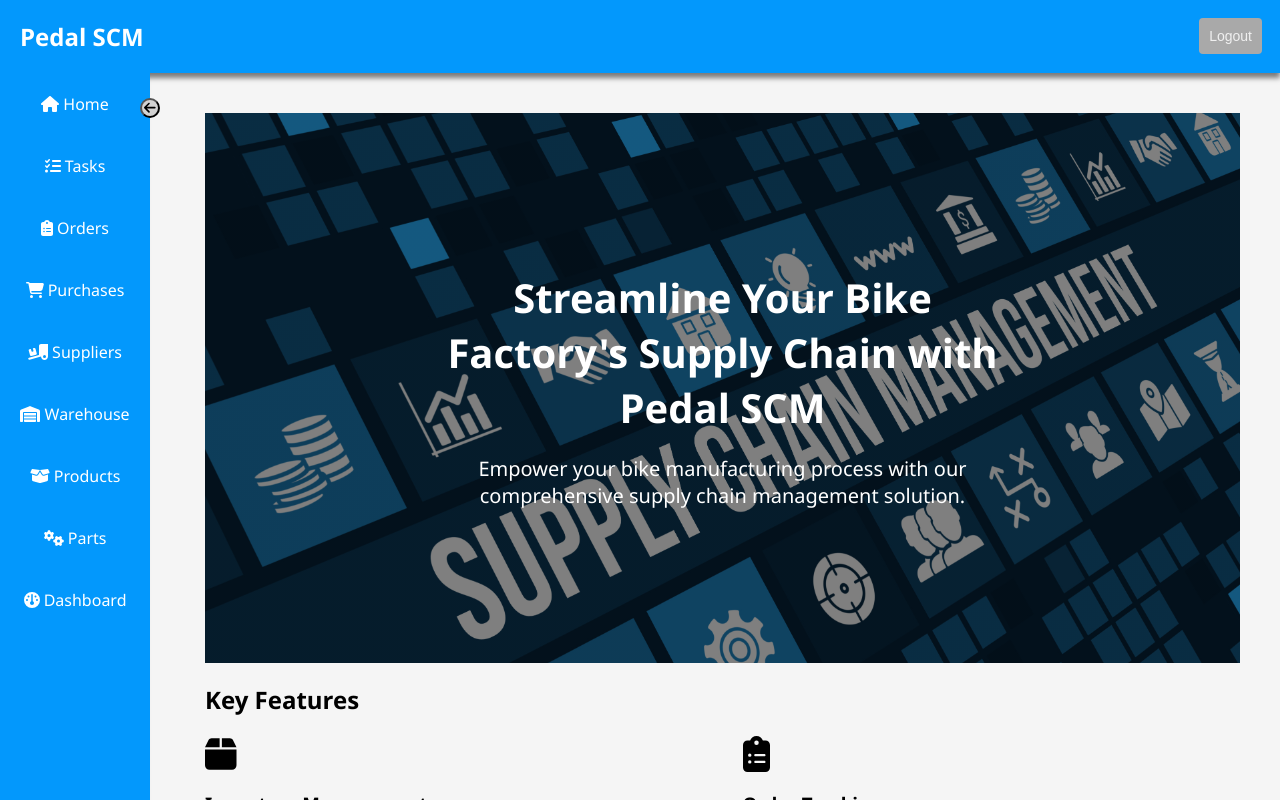
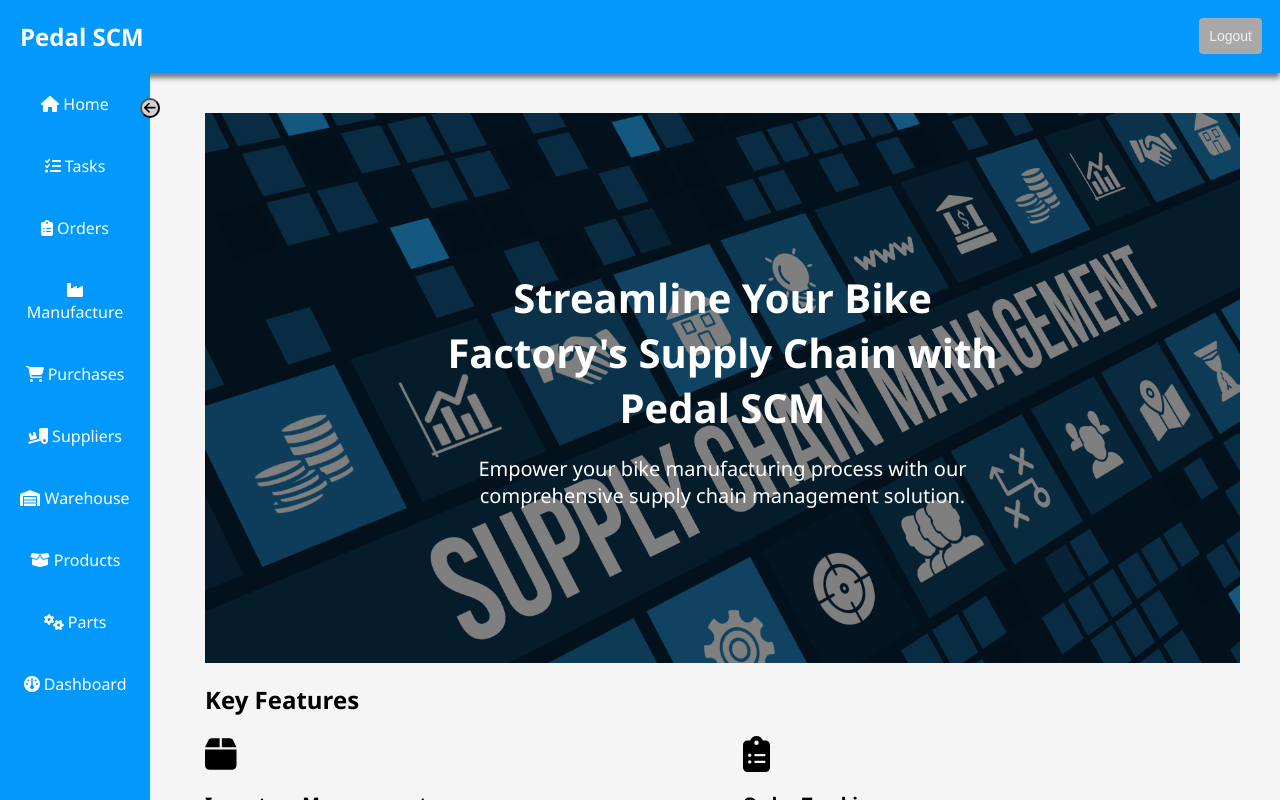
Before and after one commit to Steven-ElKhoury/SCM, a React (Create React App) app in the folder client/: page /main in a window 1280 px wide. Built offline with nearby package versions, Linux system fonts and the light colour scheme; what @react-pdf/renderer would draw is missing.

Commit message:
Manufacture in sidebar

```diff
--- a/client/src/pages/Sidebar.jsx
+++ b/client/src/pages/Sidebar.jsx
@@ -1,6 +1,6 @@
 import React from 'react';
 import { Link } from 'react-router-dom';
-import { faArrowRight,faArrowLeft, faUsers, faTasks, faClipboardList, faShoppingCart, faTruckLoading, faWarehouse, faHome, faBoxOpen, faCogs, faDashboard } from '@fortawesome/free-solid-svg-icons';
+import { faArrowRight,faArrowLeft, faUsers, faTasks, faClipboardList, faShoppingCart, faTruckLoading, faWarehouse, faHome, faBoxOpen, faCogs, faDashboard, faIndustry } from '@fortawesome/free-solid-svg-icons';
 import { FontAwesomeIcon } from '@fortawesome/react-fontawesome';
 
 
@@ -34,6 +34,9 @@ function Sidebar({sidebarOpen, setSidebarOpen}){
                         <Link className="nav-link" to="orders"><FontAwesomeIcon icon={faClipboardList} /> Orders</Link>
                     </li>
                     <li className="nav-item">
+                        <Link className="nav-link" to="manufacture"><FontAwesomeIcon icon={faIndustry} /> Manufacture</Link>
+                    </li>
+                    <li className="nav-item">
                         <Link className="nav-link" to="purchases"><FontAwesomeIcon icon={faShoppingCart} /> Purchases</Link>
                     </li>
                     <li className="nav-item">
```
